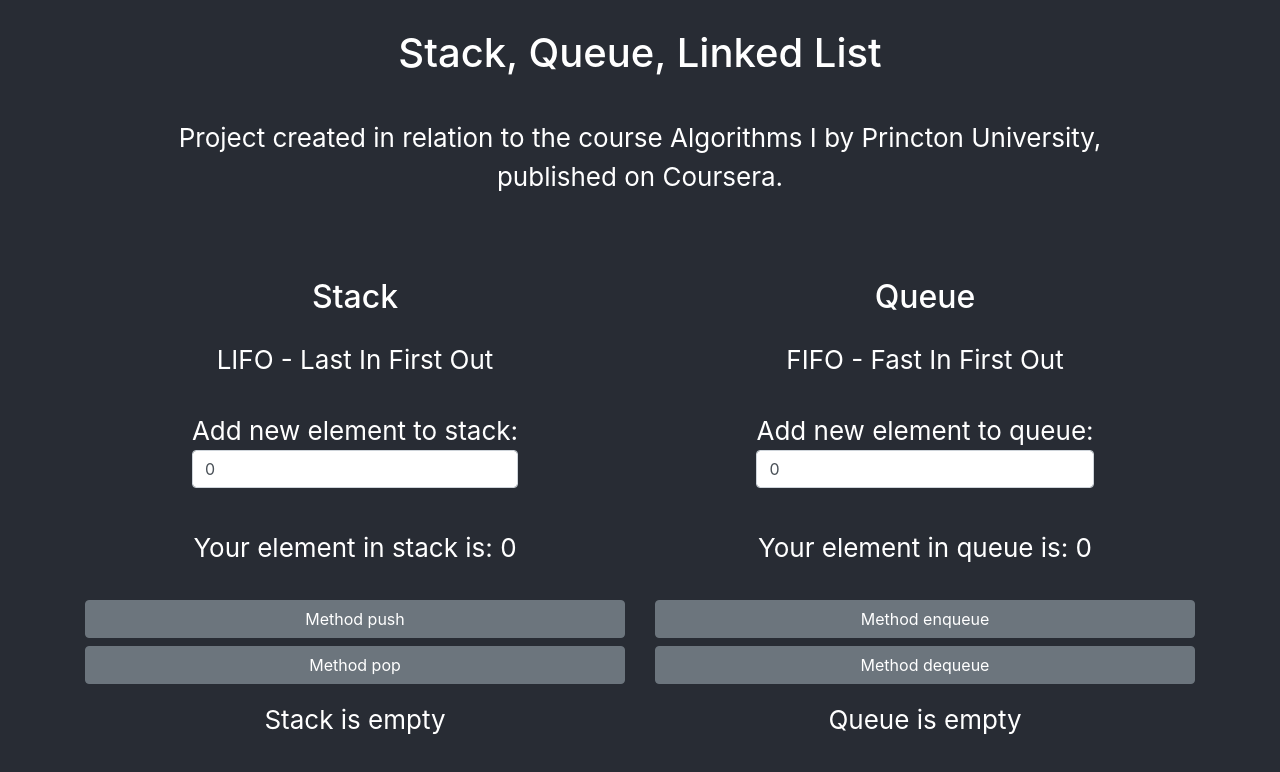
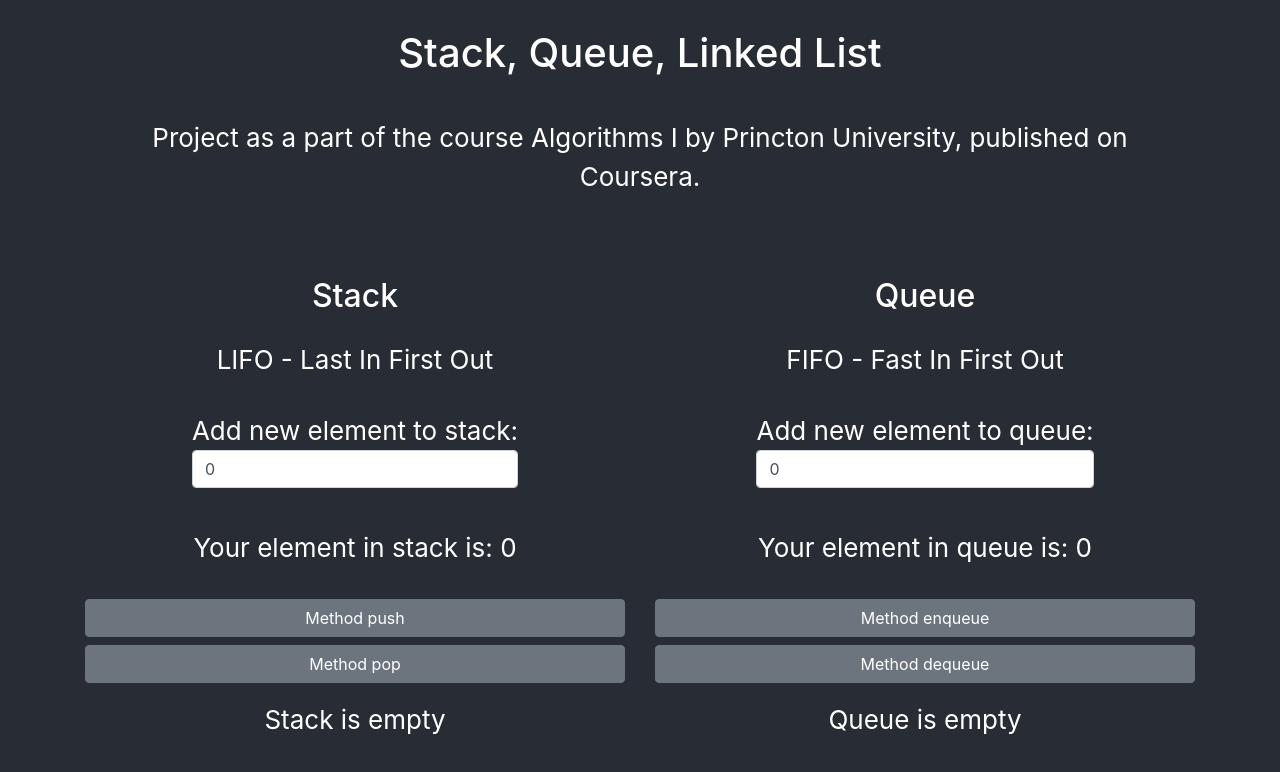
Before and after one commit to sylwiasuwalska/stack-queue, a React (Create React App) app: page / in a window 1280 px wide. Shown: the top 772 px of the page. Built offline with nearby package versions, Linux system fonts and the light colour scheme.

Commit message:
deploy to gh pages

```diff
--- a/src/App.js
+++ b/src/App.js
@@ -12,8 +12,8 @@ function App() {
         <Container>
           <h1>Stack, Queue, Linked List</h1>
           <p>
-            Project created in relation to the course Algorithms I by Princton
-            University, published on Coursera.
+            Project as a part of the course Algorithms I by Princton University,
+            published on Coursera.
           </p>
         </Container>
       </Jumbotron>
```
Also changed, not shown: package.json (+7 -1 lines), 2 other files (tests, documents, lock files or other folders).
